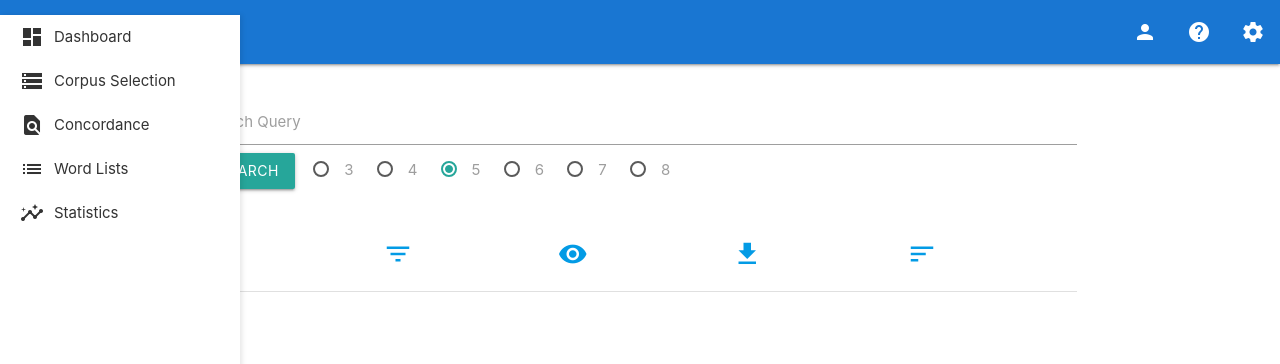
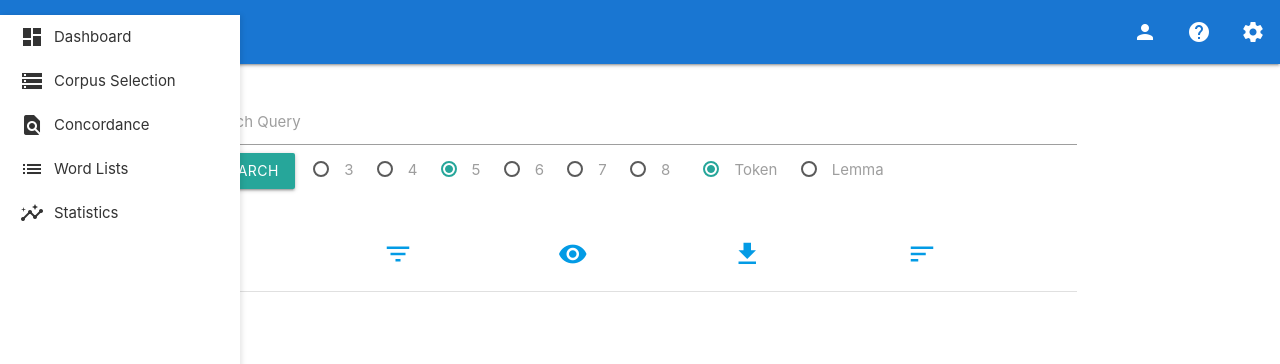
Before and after one commit to asdoost/project_root, a Flask app: page / in a window 1280 px wide. Shown: the top 364 px of the page. Run offline with Flask 3, Linux system fonts and the light colour scheme; some libraries are stand-ins or nearby versions.

Commit message:
Update index.html

```diff
--- a/templates/index.html
+++ b/templates/index.html
@@ -64,6 +64,16 @@
                         <label>
                             <input class="with-gap" name="range" type="radio" value="8" />
                             <span>8</span>
+                        </label>
+                    </div>
+                    <div class="searching-type" style="display: inline-block; margin-left: 10px;">
+                        <label>
+                            <input class="with-gap" name="search-type" type="radio" value="token" checked/>
+                            <span>Token</span>
+                        </label>
+                        <label>
+                            <input class="with-gap" name="search-type" type="radio" value="lemma" />
+                            <span>Lemma</span>
                         </label>
                     </div>
                 </div>
```
